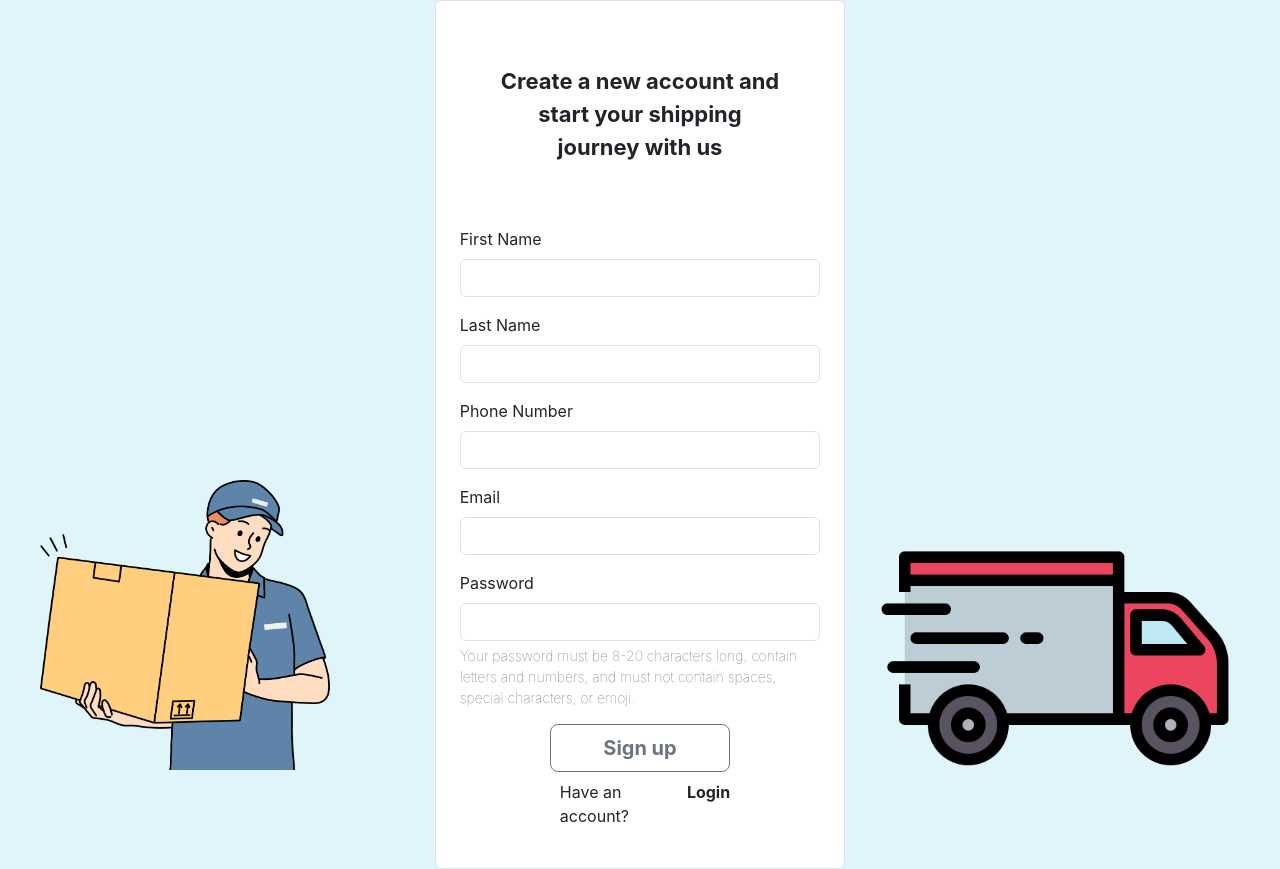
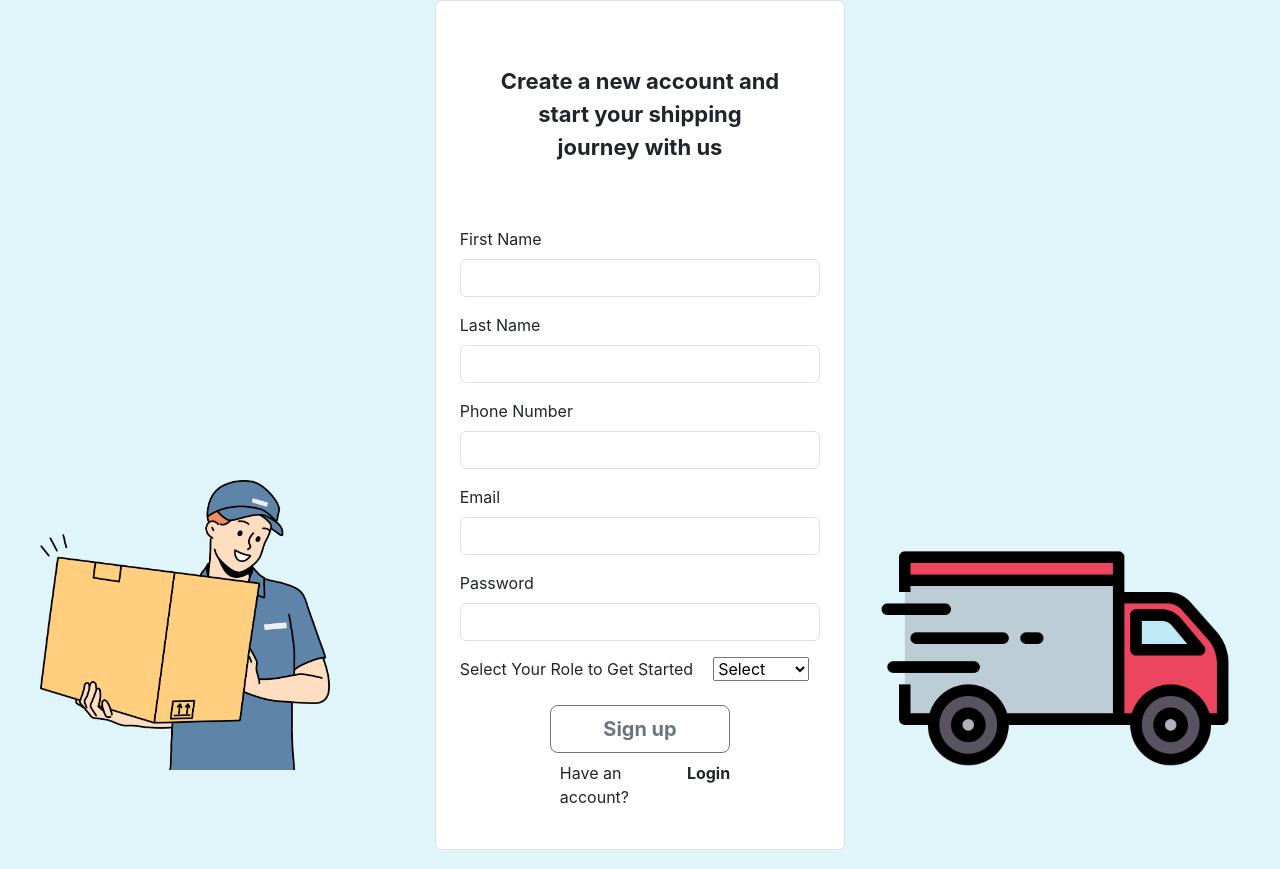
Before and after one commit to NourhanD/Tools-3-project, a React (Create React App) app in the folder Frontend/: page /register in a window 1280 px wide. Built offline with nearby package versions, Linux system fonts and the light colour scheme.

Commit message:
Update RegisterForm.js

```diff
--- a/Frontend/src/Component/Register/RegisterForm.js
+++ b/Frontend/src/Component/Register/RegisterForm.js
@@ -10,7 +10,8 @@ function RegisterForm() {
     lastName: '',
     phoneNumber: '',
     email: '',
-    password: ''
+    password: '',
+    role:''
   });
 
   // Sets the input field with specific value
@@ -75,30 +76,43 @@ function RegisterForm() {
 
             <div className="mb-3">
               <label htmlFor="firstName" className="form-label">First Name</label>
-              <input type="text" id="firstName" className="form-control" value={formData.firstName} onChange={handleChange} />
+              <input type="text" id="firstName" className="form-control" value={formData.firstName} onChange={handleChange} required />
             </div>
 
             <div className="mb-3">
               <label htmlFor="lastName" className="form-label">Last Name</label>
-              <input type="text" id="lastName" className="form-control" value={formData.lastName} onChange={handleChange} />
+              <input type="text" id="lastName" className="form-control" value={formData.lastName} onChange={handleChange} required/>
             </div>
 
             <div className="mb-3">
               <label htmlFor="phoneNumber" className="form-label">Phone Number</label>
-              <input type="tel" id="phoneNumber" className="form-control" value={formData.phoneNumber} onChange={handleChange} />
+              <input type="tel" id="phoneNumber" className="form-control" value={formData.phoneNumber} onChange={handleChange} required/>
             </div>
 
             <div className="mb-3">
               <label htmlFor="email" className="form-label">Email</label>
-              <input type="email" id="email" className="form-control" value={formData.email} onChange={handleChange} />
+              <input type="email" id="email" className="form-control" value={formData.email} onChange={handleChange} required />
             </div>
 
             <div className="mb-3">
               <label htmlFor="password" className="form-label">Password</label>
-              <input type="password" id="password" className="form-control" value={formData.password} onChange={handleChange} />
-              <div id="passwordHelpBlock" className="form-text" style={{ fontWeight: "lighter" }}>
-                Your password must be 8-20 characters long, contain letters and numbers, and must not contain spaces, special characters, or emoji.
-              </div>
+              <input type="password" id="password" className="form-control" value={formData.password} onChange={handleChange} required/>
+            </div>
+
+            <div className="mb-3">
+              <label htmlFor="role" className="form-label">Select Your Role to Get Started</label>
+              <select
+                id="role"
+                name="role"
+                style={{ marginLeft: "20px" }}
+                value={formData.role}
+                onChange={handleChange}
+                required
+              >
+                <option value="" disabled>Select</option>
+                <option value="Customer">Customer</option>
+                <option value="Courier">Courier</option>
+              </select>
             </div>
 
             <div className="d-grid gap-2 col-6 mx-auto">
```
